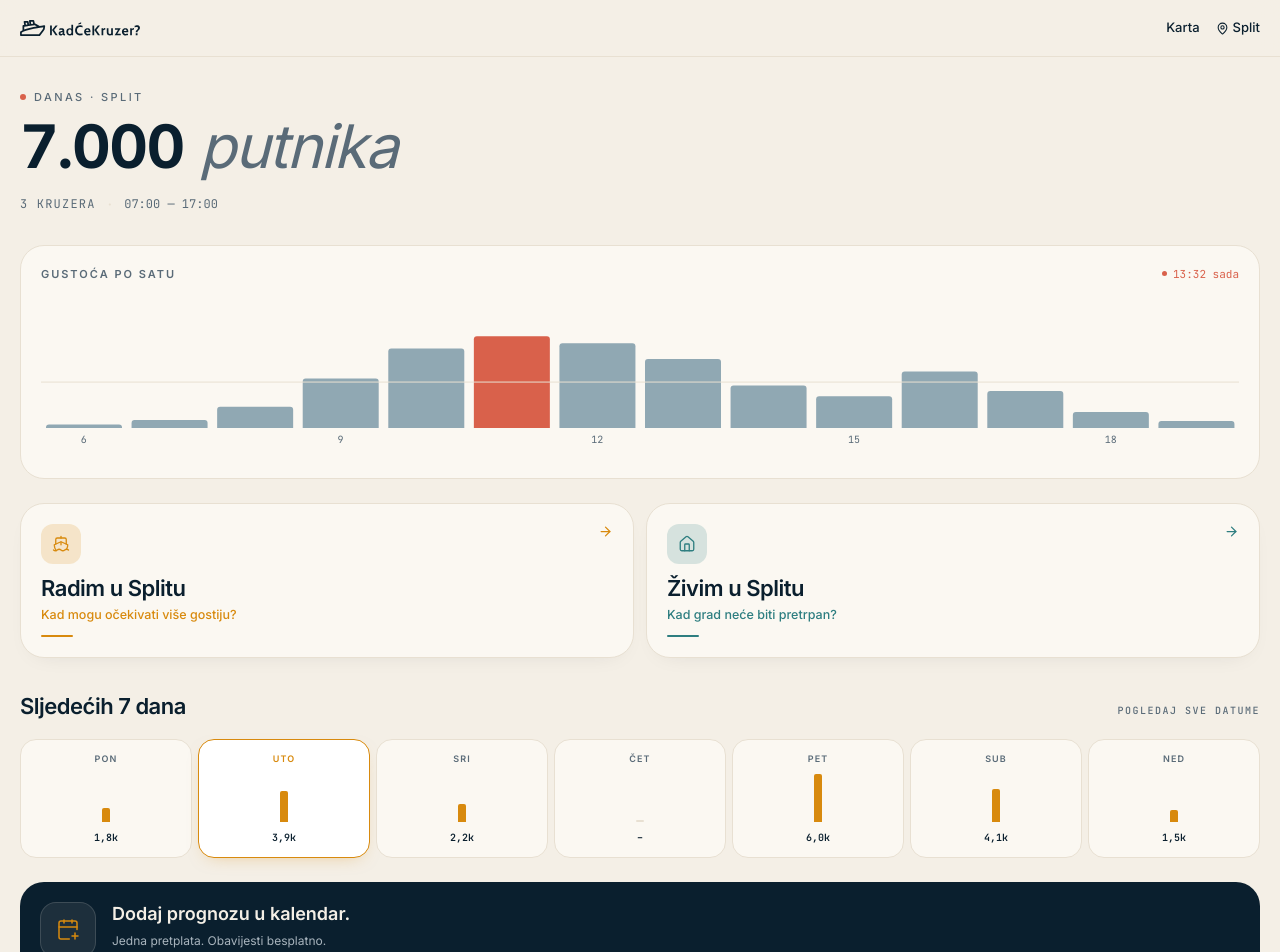
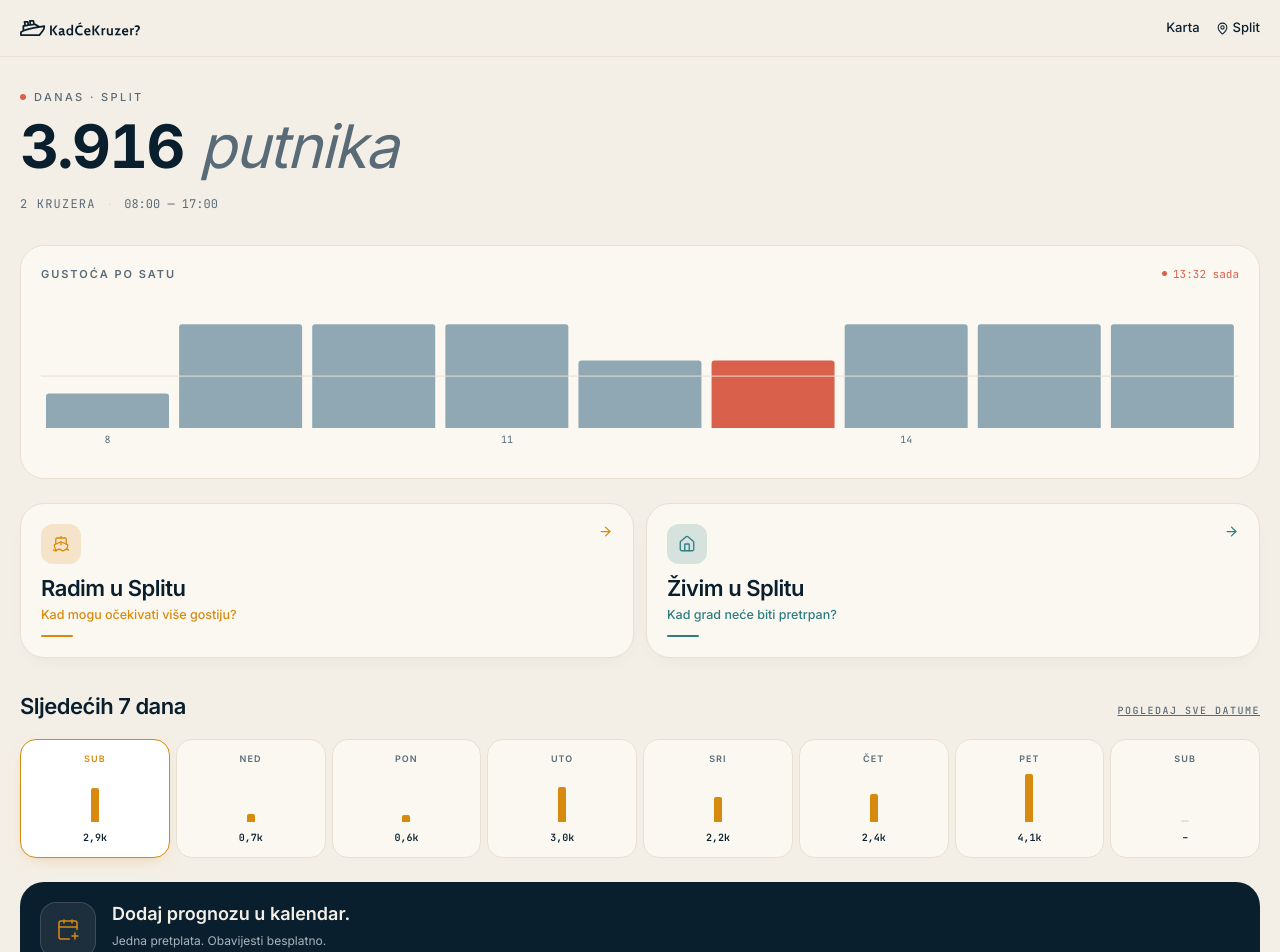
Before and after one commit to abotica/sheepai-front, a Next.js app: page / in a window 1280 px wide. Shown: the top 952 px of the page. Built offline with nearby package versions, Linux system fonts and the light colour scheme.

Commit message:
feat: adding data

```diff
--- a/app/page.tsx
+++ b/app/page.tsx
@@ -5,6 +5,48 @@ import { CrowdChart } from "@/components/CrowdChart"
 import { HomeHeader } from "@/components/HomeHeader"
 import SevenDayForecast from "@/components/SevenDayForecast"
 import { personas } from "@/lib/copy"
+import cruisesData from "@/data/cruises.json"
+import forecastData from "@/data/forecast.json"
+import type { HourlyLoad } from "@/components/CrowdChart"
+import type { DayData } from "@/components/SevenDayForecast"
+import { forecast as forecastCopy } from "@/lib/copy"
+
+const today = new Date().toISOString().slice(0, 10)
+const todayShips = cruisesData.ships.filter(s => s.date === today)
+
+// Build hourly ashore_count peaks for today from 30-min forecast slots
+const hourMap = new Map<number, number>()
+for (const slot of forecastData.time_slots) {
+  if (slot.datetime.slice(0, 10) !== today) continue
+  const hour = parseInt(slot.datetime.slice(11, 13), 10)
+  hourMap.set(hour, Math.max(hourMap.get(hour) ?? 0, slot.ashore_count))
+}
+const crowdData: HourlyLoad[] = [...hourMap.entries()]
+  .sort(([a], [b]) => a - b)
+  .filter(([, load]) => load > 0)
+  .map(([hour, load]) => ({ hour: String(hour), load }))
+const passengerCount = todayShips.reduce((sum, s) => sum + s.passengers, 0)
+const shipCount = todayShips.length
+
+const arrivals = todayShips.map(s => s.arrival_time).filter(Boolean) as string[]
+const departures = todayShips.map(s => s.departure_time).filter(Boolean) as string[]
+const timeStart = arrivals.length ? arrivals.sort()[0] : null
+const timeEnd = departures.length ? departures.sort().at(-1)! : null
+
+// Build 7-day peak ashore_count per date from forecast
+const DAY_ABBR: DayData['day'][] = ['PON', 'UTO', 'SRI', 'ČET', 'PET', 'SUB', 'NED']
+const dayPeakMap = new Map<string, number>()
+for (const slot of forecastData.time_slots) {
+  const date = slot.datetime.slice(0, 10)
+  dayPeakMap.set(date, Math.max(dayPeakMap.get(date) ?? 0, slot.ashore_count))
+}
+const weekData: DayData[] = [...dayPeakMap.entries()]
+  .sort(([a], [b]) => a.localeCompare(b))
+  .map(([date, load]) => {
+    const jsDay = new Date(date).getDay()
+    const day = DAY_ABBR[jsDay === 0 ? 6 : jsDay - 1]
+    return { date, day, load: load > 0 ? load : null, isToday: date === today }
+  })
 
 export default function Home() {
   return (
@@ -12,12 +54,12 @@ export default function Home() {
       <main className="flex flex-col flex-1 w-full">
         <HomeHeader
           city="Split"
-          passengerCount={7000}
-          shipCount={3}
-          timeStart="07:00"
-          timeEnd="17:00"
+          passengerCount={passengerCount}
+          shipCount={shipCount}
+          timeStart={timeStart}
+          timeEnd={timeEnd}
         />
-        <CrowdChart />
+        <CrowdChart data={crowdData} />
         <div className="grid grid-cols-2 gap-3 px-5 mt-6">
           <ClickCard
             title={personas.business.title}
@@ -34,7 +76,7 @@ export default function Home() {
             accentColor="#2E7E80"
           />
         </div>
-        <SevenDayForecast />
+        <SevenDayForecast data={weekData} />
         <AddToCalendarButton />
         <footer className="px-5 mt-8 mb-4 text-center text-ink-tertiary font-sans text-[13px]">
           Demo · Hackathon Split 2026
--- /dev/null
+++ b/components/AnimatedCount.tsx
@@ -0,0 +1,25 @@
+'use client'
+
+import { useEffect, useState } from 'react'
+import { formatPassengers } from '@/lib/format'
+
+export function AnimatedCount({ target }: { target: number }) {
+  const [count, setCount] = useState(0)
+
+  useEffect(() => {
+    if (target === 0) return
+    const duration = 900
+    const start = performance.now()
+
+    function tick(now: number) {
+      const progress = Math.min((now - start) / duration, 1)
+      const eased = 1 - Math.pow(1 - progress, 3)
+      setCount(Math.round(eased * target))
+      if (progress < 1) requestAnimationFrame(tick)
+    }
+
+    requestAnimationFrame(tick)
+  }, [target])
+
+  return <>{formatPassengers(count)}</>
+}
--- a/components/CrowdChart.tsx
+++ b/components/CrowdChart.tsx
@@ -5,25 +5,11 @@ import { Users } from 'lucide-react'
 import { BarChart, Bar, XAxis, ResponsiveContainer, ReferenceLine } from 'recharts'
 import { crowdLevel } from '@/lib/copy'
 
-const data = [
-  { hour: '6',  load: 200 },
-  { hour: '7',  load: 450 },
-  { hour: '8',  load: 1200 },
-  { hour: '9',  load: 2800 },
-  { hour: '10', load: 4500 },
-  { hour: '11', load: 5200 },
-  { hour: '12', load: 4800 },
-  { hour: '13', load: 3900 },
-  { hour: '14', load: 2400 },
-  { hour: '15', load: 1800 },
-  { hour: '16', load: 3200 },
-  { hour: '17', load: 2100 },
-  { hour: '18', load: 900 },
-  { hour: '19', load: 400 },
-]
+export type HourlyLoad = { hour: string; load: number }
 
-const maxLoad = Math.max(...data.map(d => d.load))
-const CURRENT_HOUR = '11'
+interface CrowdChartProps {
+  data: HourlyLoad[]
+}
 
 
 type ShapeProps = {
@@ -38,10 +24,11 @@ type ShapeProps = {
 
 type BarPos = { x: number; width: number }
 
-export function CrowdChart() {
+export function CrowdChart({ data }: CrowdChartProps) {
   const [activeIndex, setActiveIndex] = useState<number | null>(null)
   const [activeBarPos, setActiveBarPos] = useState<BarPos | null>(null)
   const [nowLabel, setNowLabel] = useState('')
+  const [currentHour, setCurrentHour] = useState('')
 
   useEffect(() => {
     const id = setTimeout(() => {
@@ -49,10 +36,12 @@ export function CrowdChart() {
       setNowLabel(
         `${String(d.getHours()).padStart(2, '0')}:${String(d.getMinutes()).padStart(2, '0')}`
       )
+      setCurrentHour(String(d.getHours()))
     }, 0)
     return () => clearTimeout(id)
   }, [])
 
+  const maxLoad = Math.max(...data.map(d => d.load), 1)
   const activeItem = activeIndex !== null ? data[activeIndex] : null
 
   return (
@@ -109,7 +98,7 @@ export function CrowdChart() {
                   const { x = 0, y = 0, width = 0, height = 0, payload, index = 0 } = props
                   if (!payload || width <= 0 || height <= 0) return <g />
 
-                  const isCurrent = payload.hour === CURRENT_HOUR
+                  const isCurrent = payload.hour === currentHour
                   const isActive = index === activeIndex
                   const fill = isCurrent ? '#D9614B' : '#7E9AA8'
                   const r = 3
--- a/components/HomeHeader.tsx
+++ b/components/HomeHeader.tsx
@@ -1,12 +1,12 @@
 import { home } from "@/lib/copy";
-import { formatPassengers } from "@/lib/format";
+import { AnimatedCount } from "@/components/AnimatedCount";
 
 interface HomeHeaderProps {
   city: string;
   passengerCount: number;
   shipCount: number;
-  timeStart: string;
-  timeEnd: string;
+  timeStart: string | null;
+  timeEnd: string | null;
 }
 
 export function HomeHeader({
@@ -33,7 +33,7 @@ export function HomeHeader({
         style={{ letterSpacing: "-1.5px" }}
       >
         <span className="text-[60px] font-bold text-ink tabular-nums">
-          {formatPassengers(passengerCount)}
+          <AnimatedCount target={passengerCount} />
         </span>
         <span className="text-[60px] font-normal italic text-ink-dim">
           {" "}{home.passengerSuffix}
@@ -48,9 +48,11 @@ export function HomeHeader({
           {shipCount} kruzera
         </span>
         <span className="text-rule text-[16px] leading-none">·</span>
-        <span className="font-mono text-[12px] text-ink-dim">
-          {timeStart} — {timeEnd}
-        </span>
+        {timeStart && timeEnd && (
+          <span className="font-mono text-[12px] text-ink-dim">
+            {timeStart} — {timeEnd}
+          </span>
+        )}
       </div>
     </header>
   );
--- a/components/SevenDayForecast.tsx
+++ b/components/SevenDayForecast.tsx
@@ -1,33 +1,23 @@
 import { forecast } from "@/lib/copy"
-import { formatK, formatPassengers } from "@/lib/format"
+import { formatK } from "@/lib/format"
 import Link from "next/link"
 
-interface DayData {
+export interface DayData {
+  date: string
   day: (typeof forecast.days)[number]
   load: number | null
   isToday?: boolean
 }
 
-const data: DayData[] = [
-  { day: "PON", load: 1800 },
-  { day: "UTO", load: 3900, isToday: true },
-  { day: "SRI", load: 2200 },
-  { day: "ČET", load: null },
-  { day: "PET", load: 6000 },
-  { day: "SUB", load: 4100 },
-  { day: "NED", load: 1500 },
-]
+const BAR_TRACK = 48
 
-const BAR_TRACK = 48
-const maxLoad = Math.max(...data.map(d => d.load ?? 0))
+export default function SevenDayForecast({ data }: { data: DayData[] }) {
+  const maxLoad = Math.max(...data.map(d => d.load ?? 0), 1)
 
-function barHeight(load: number | null): number {
-  if (!load) return 2
-  return Math.max(3, Math.round((load / maxLoad) * BAR_TRACK))
-}
-
-export default function SevenDayForecast() {
-  const total = data.reduce((sum, d) => sum + (d.load ?? 0), 0)
+  function barHeight(load: number | null): number {
+    if (!load) return 2
+    return Math.max(3, Math.round((load / maxLoad) * BAR_TRACK))
+  }
 
   return (
     <div className="px-5 mt-8">
@@ -42,14 +32,14 @@ export default function SevenDayForecast() {
           className="font-mono text-[10px] font-medium text-ink-dim uppercase tabular-nums"
           style={{ letterSpacing: "0.15em" }}
         >
-          <Link href={"/calendar"}>Pogledaj sve datume</Link>
+          <Link href={"/calendar"} className="underline">Pogledaj sve datume</Link>
         </span>
       </div>
 
       <div className="flex gap-1.5">
-        {data.map(({ day, load, isToday }) => (
+        {data.map(({ date, day, load, isToday }) => (
           <div
-            key={day}
+            key={date}
             className="flex-1 flex flex-col items-center rounded-2xl border py-3 gap-2"
             style={
               isToday
--- a/components/map/MapHeader.tsx
+++ b/components/map/MapHeader.tsx
@@ -1,5 +1,7 @@
 "use client";
 
+import Link from "next/link";
+import { ArrowLeft } from "lucide-react";
 import type { ForecastSlot } from "@/lib/forecast";
 import { formatSlotLabel, weatherDescriptor } from "@/lib/forecast";
 import { formatPassengers } from "@/lib/format";
@@ -15,6 +17,10 @@ export function MapHeader({ slot }: MapHeaderProps) {
 
   return (
     <div className="flex flex-col gap-2 border-b border-rule bg-paper px-5 py-4">
+      <Link href="/" className="inline-flex items-center gap-1.5 text-ink-dim mb-1">
+        <ArrowLeft size={15} strokeWidth={2} />
+        <span className="font-sans text-[13px] font-medium">Natrag</span>
+      </Link>
       <div className="flex items-center gap-2">
         <span className="w-[6px] h-[6px] rounded-full bg-coral shrink-0" />
         <span
```
